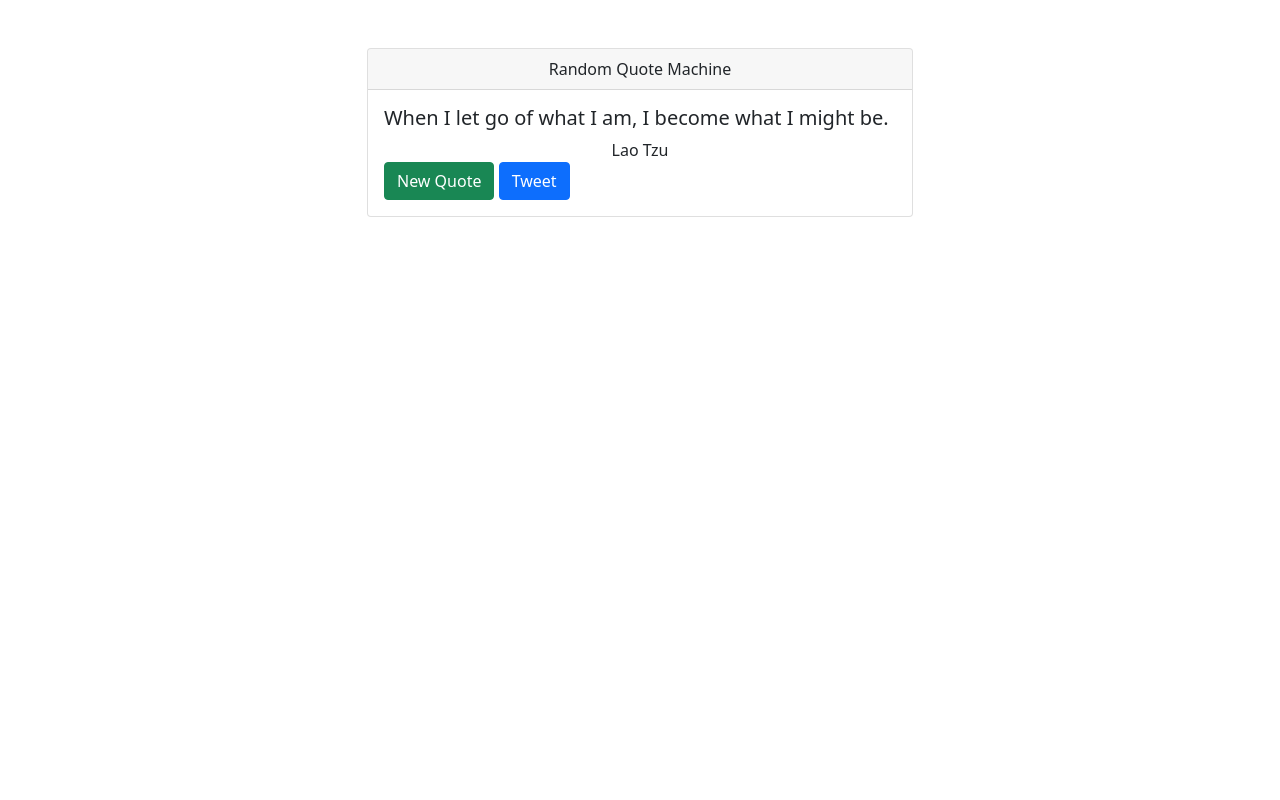
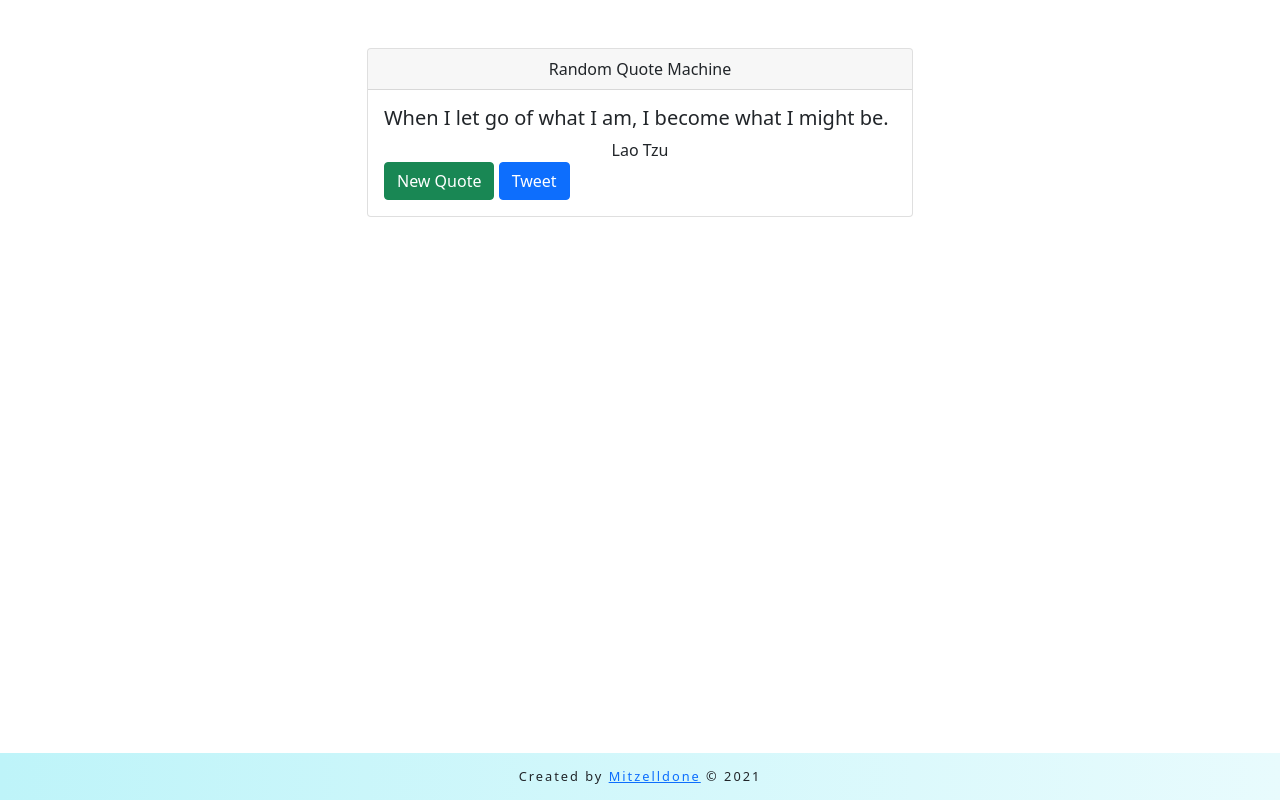
Before and after one commit to Mitzelldone/Random-Quote-Machine, a plain HTML site: page index.html in a window 1280 px wide. Drawn offline with nearby package versions, Linux system fonts and the light colour scheme.

Commit message:
add footer

```diff
--- a/index.html
+++ b/index.html
@@ -6,6 +6,7 @@
     <meta name="viewport" content="width=device-width, initial-scale=1.0">
     <title>Random Quote Machine</title>
     <link href="https://cdn.jsdelivr.net/npm/bootstrap@5.1.3/dist/css/bootstrap.min.css" rel="stylesheet" integrity="sha384-1BmE4kWBq78iYhFldvKuhfTAU6auU8tT94WrHftjDbrCEXSU1oBoqyl2QvZ6jIW3" crossorigin="anonymous">
+    <link rel="stylesheet" href="style.css">
 
 
 </head>
@@ -31,8 +32,7 @@
             </di>
         </div>
     </div>
-
-</body>
+    <footer>Created by <a href="https://github.com/Mitzelldone" target="_blank">Mitzelldone</a> © 2021</footer>
 
     <script src="quotes.js"></script>
     <script src="https://cdn.freecodecamp.org/testable-projects-fcc/v1/bundle.js"></script>
@@ -41,5 +41,6 @@
     <script src="https://cdn.jsdelivr.net/npm/@popperjs/core@2.10.2/dist/umd/popper.min.js" integrity="sha384-7+zCNj/IqJ95wo16oMtfsKbZ9ccEh31eOz1HGyDuCQ6wgnyJNSYdrPa03rtR1zdB" crossorigin="anonymous"></script>
     <script src="https://cdn.jsdelivr.net/npm/bootstrap@5.1.3/dist/js/bootstrap.min.js" integrity="sha384-QJHtvGhmr9XOIpI6YVutG+2QOK9T+ZnN4kzFN1RtK3zEFEIsxhlmWl5/YESvpZ13" crossorigin="anonymous"></script>
 
+</body>
 
 </html>
--- /dev/null
+++ b/style.css
@@ -0,0 +1,23 @@
+footer {
+	display: block;
+	text-align: center;
+	background: #bef4f9;
+	background: -webkit-gradient(
+			linear,
+			left top,
+			right top,
+			from(#bef4f9),
+			to(#e8fbfd)
+		)
+		fixed;
+	background: -o-linear-gradient(left, #bef4f9, #e8fbfd) fixed;
+	background: linear-gradient(to right, #bef4f9, #e8fbfd) fixed;
+	bottom: 0;
+	font-size: 0.8rem;
+	left: 0;
+	letter-spacing: 2px;
+	padding: 14px 0;
+	position: absolute;
+	right: 0;
+	width: 100%;
+}
```
Lines whose indentation alone changed are shown as unchanged.
